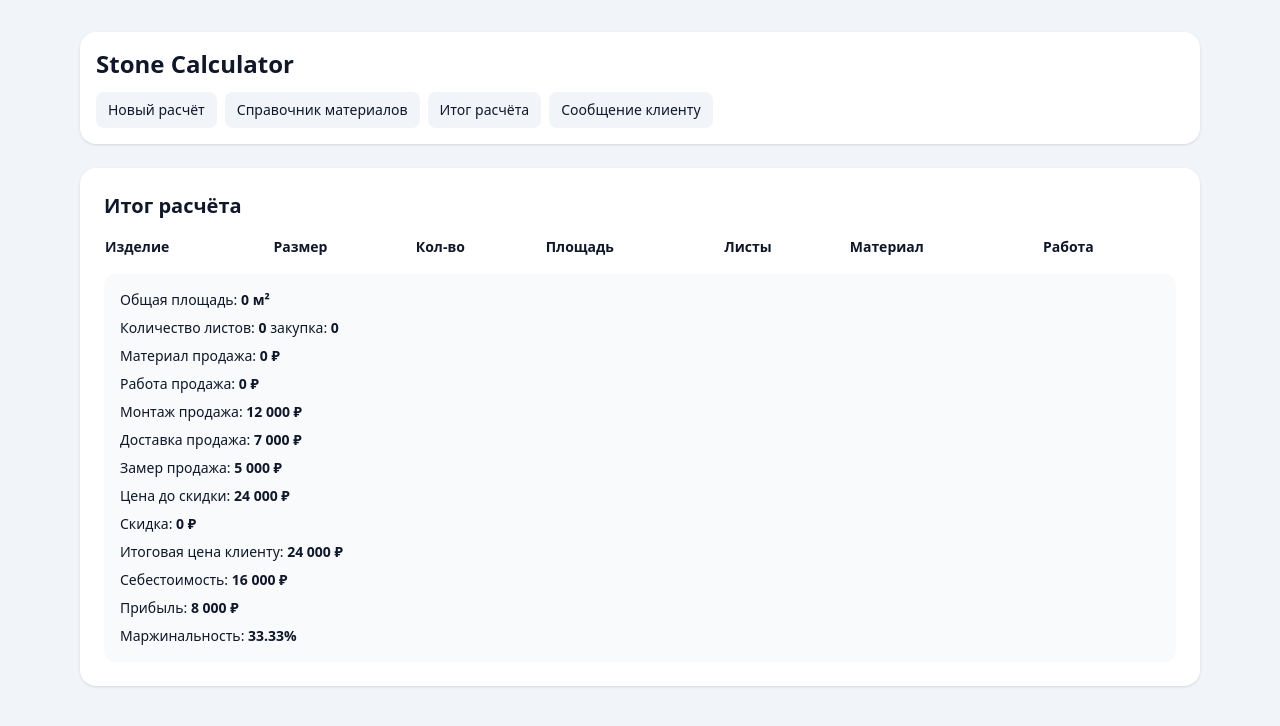
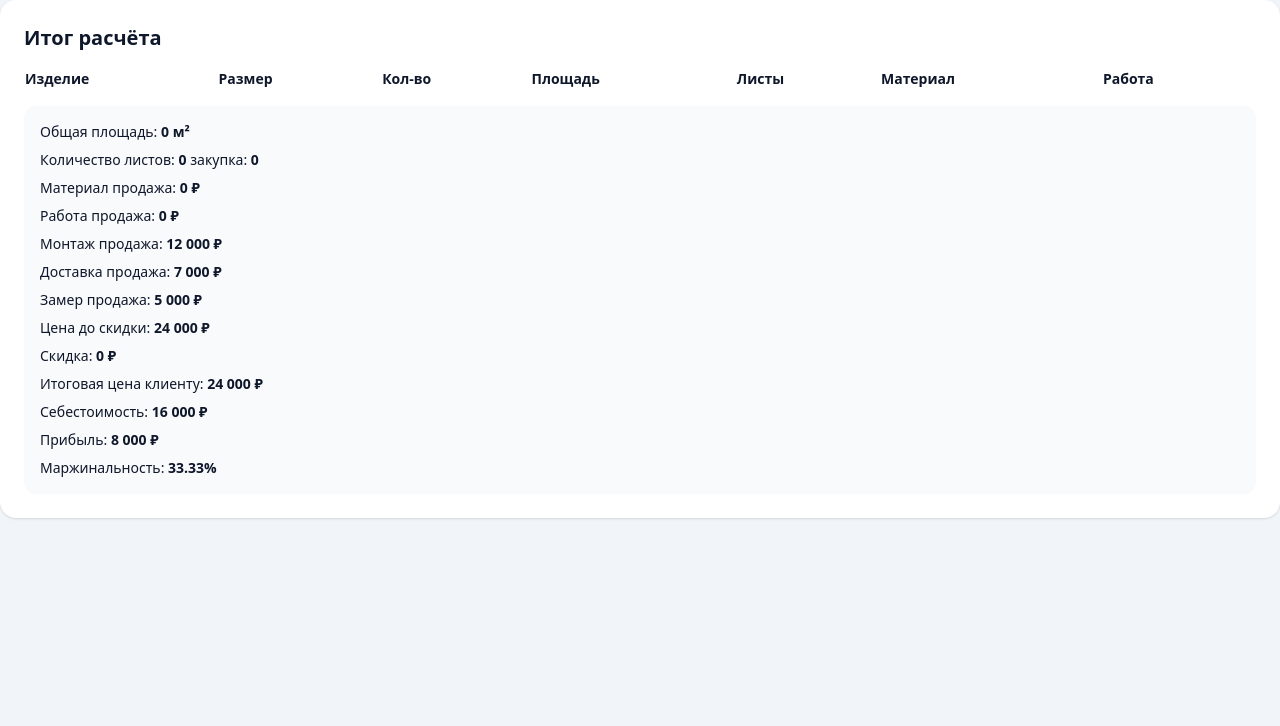
Before and after one commit to 71alex71-dev/calculator1, a Next.js app: page /summary in a window 1280 px wide. Shown: the top 726 px of the page. Built offline with nearby package versions, Linux system fonts and the light colour scheme.

Commit message:
Remove Stone Calculator header

```diff
--- a/app/layout.tsx
+++ b/app/layout.tsx
@@ -1,37 +1,19 @@
 import type { Metadata } from 'next';
 import './globals.css';
-import Link from 'next/link';
 
 export const metadata: Metadata = {
-  title: 'Stone Calculator',
-  description: 'Калькулятор изделий из искусственного камня',
+  title: 'Генератор объявлений для Авито',
+  description: 'Быстро создаёт тексты, идеи фото и рекомендации для размещения.',
 };
 
-const links = [
-  { href: '/new-calculation', label: 'Новый расчёт' },
-  { href: '/materials', label: 'Справочник материалов' },
-  { href: '/summary', label: 'Итог расчёта' },
-  { href: '/client-message', label: 'Сообщение клиенту' },
-];
-
-export default function RootLayout({ children }: { children: React.ReactNode }) {
+export default function RootLayout({
+  children,
+}: {
+  children: React.ReactNode;
+}) {
   return (
     <html lang="ru">
-      <body>
-        <div className="mx-auto min-h-screen max-w-6xl px-4 py-8">
-          <header className="mb-6 rounded-2xl bg-white p-4 shadow">
-            <h1 className="mb-3 text-2xl font-semibold">Stone Calculator</h1>
-            <nav className="flex flex-wrap gap-2">
-              {links.map((link) => (
-                <Link key={link.href} href={link.href} className="rounded-lg bg-slate-100 px-3 py-2 text-sm hover:bg-slate-200">
-                  {link.label}
-                </Link>
-              ))}
-            </nav>
-          </header>
-          {children}
-        </div>
-      </body>
+      <body>{children}</body>
     </html>
   );
 }
```
